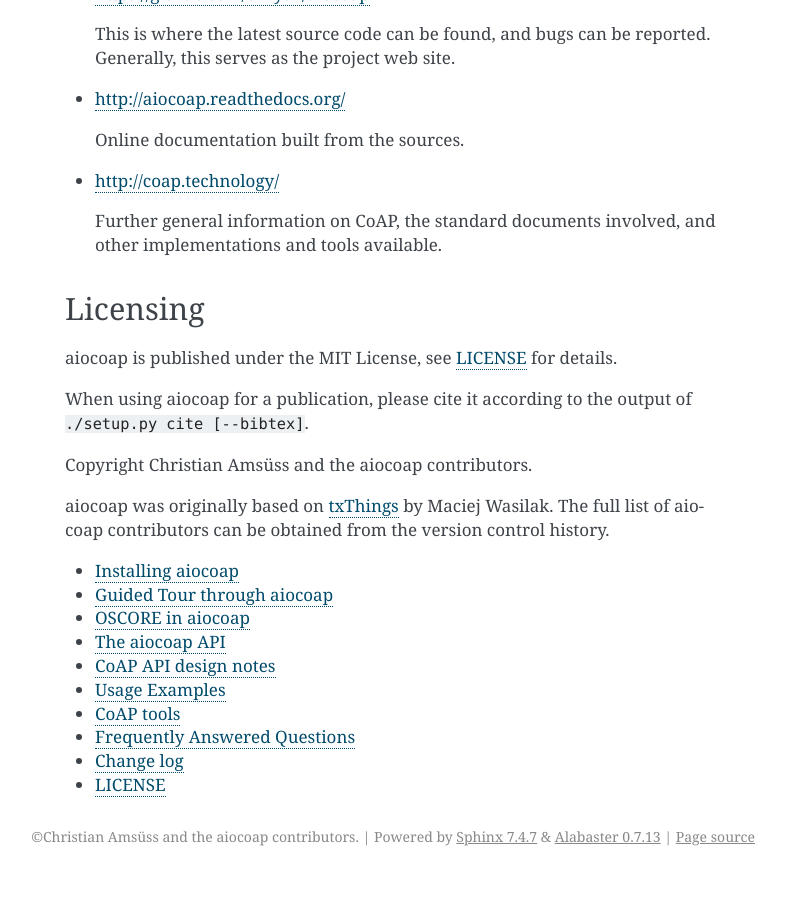
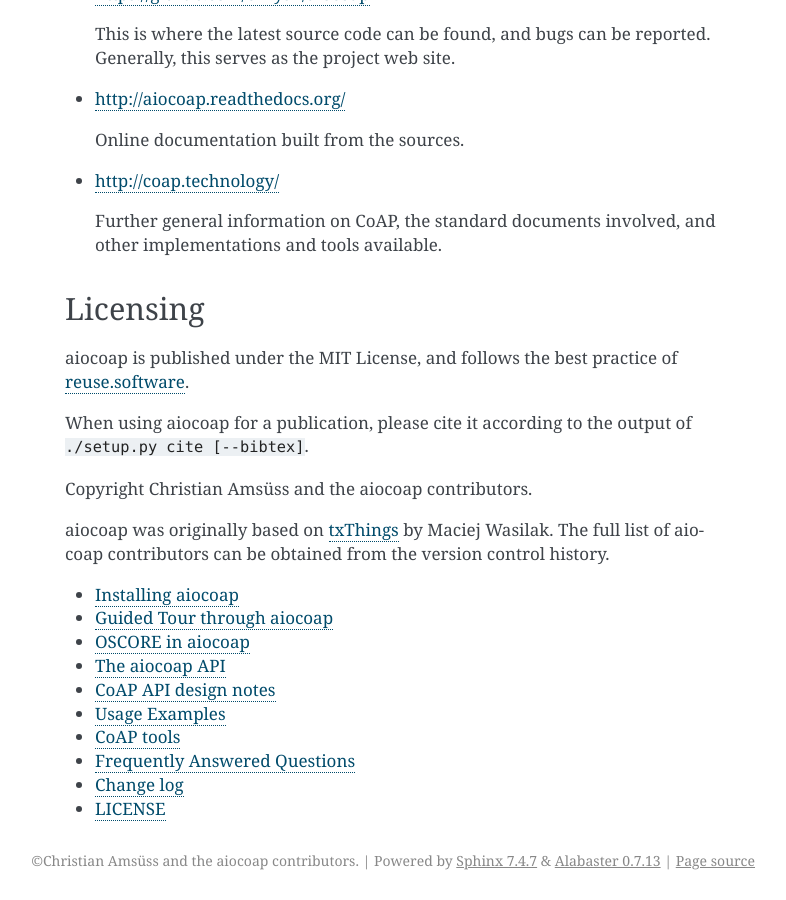
Before and after one commit to chrysn/aiocoap, a Sphinx documentation site: the page built from doc/index.rst, in a window 1280 px wide and 900 px high, scrolled down 2130 px. Shown: the whole window, without its empty margins (355-1141 px from the left). Built offline with Sphinx 7.4.7, drawn with Linux system fonts in a browser that asks for light colours; pages that are not in the unit, such as notebooks, are missing from menus; before the commit the page ends 3006 px from its top, so only the background shows below that.

Commit message:
README etc: Follow LICENSE file rename

```diff
--- a/README.rst
+++ b/README.rst
@@ -129,7 +129,7 @@
 Licensing
 ---------
 
-aiocoap is published under the MIT License, see LICENSE_ for details.
+aiocoap is published under the MIT License, and follows the best practice of `reuse.software`_.
 
 When using aiocoap for a publication, please cite it according to the output of
 ``./setup.py cite [--bibtex]``.
@@ -146,5 +146,5 @@
 .. _tools: http://aiocoap.readthedocs.io/en/latest/tools.html
 .. _installation: http://aiocoap.readthedocs.io/en/latest/installation.html
 .. _`aiocoap module`: http://aiocoap.readthedocs.io/en/latest/module/aiocoap.html
-.. _LICENSE: LICENSE
+.. _reuse.software: https://reuse.software/
 .. _txThings: https://github.com/siskin/txThings
--- a/doc/LICENSE.rst
+++ b/doc/LICENSE.rst
@@ -1,4 +1,4 @@
 LICENSE
 =======
 
-.. include:: ../LICENSE
+.. include:: ../LICENSES/MIT.txt
```
Also changed, not shown: 1 other file.
